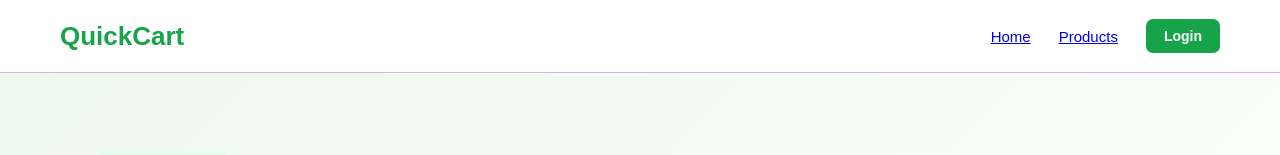
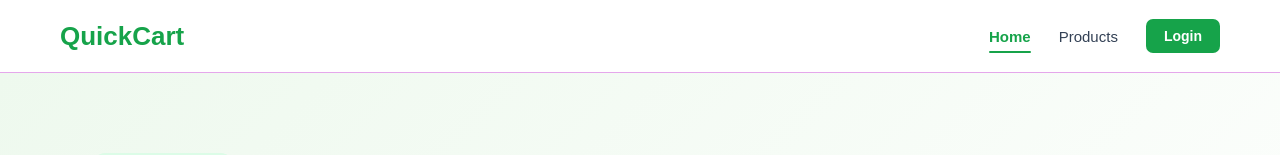
Before and after one commit to deep-developer-99/QuickCart, a React (Vite) app in the folder client/: page / in a window 1280 px wide. Shown: the top 155 px of the page. Built offline with nearby package versions, Linux system fonts and the light colour scheme; no server answers.

Commit message:
change the style of the navbar links

```diff
--- a/client/src/components/common/Navbar.css
+++ b/client/src/components/common/Navbar.css
@@ -21,7 +21,6 @@
   justify-content: space-between;
 }
 
-/* Logo */
 .navbar-logo {
   color: #16a34a;
 
@@ -35,7 +34,6 @@
   color: #15803d;
 }
 
-/* Desktop Navigation */
 .navbar-links {
   display: flex;
   align-items: center;
@@ -46,28 +44,65 @@
   font-weight: 500;
 
   text-decoration: none;
-  transition: color 0.2 ease;
+  transition: color 0.2s ease;
 }
+
+.navbar-link {
+  position: relative;
+
+  color: #334155;
+
+  text-decoration: none;
+
+  transition: color 0.2s ease;
+}
+
 .navbar-link:hover {
   color: #16a34a;
 }
 
-/* Login */
+.navbar-link.active {
+  color: #16a34a;
+  font-weight: 700;
+}
+
+.navbar-link.active::after {
+  content: "";
+
+  position: absolute;
+  left: 0;
+  right: 0;
+  bottom: -8px;
+
+  height: 2px;
+
+  background-color: #16a34a;
+  border-radius: 2px;
+}
+
 .navbar-login {
   padding: 9px 18px;
+
   background-color: #16a34a;
   color: #ffffff;
 
   border-radius: 7px;
+
   font-size: 14px;
   font-weight: 600;
 
   text-decoration: none;
-  transition: background-color 0.2 ease;
+
+  transition: background-color 0.2s ease;
 }
 
 .navbar-login:hover {
   background-color: #15803d;
+}
+
+.navbar-login.active {
+  background-color: #15803d;
+  box-shadow: 0 0 0 2px #bbf7d0;
 }
 
 .navbar-logout {
@@ -91,9 +126,9 @@
   background-color: #dc2626;
 }
 
-/* Mobile Menu Button */
 .navbar-menu-button {
   display: none;
+
   width: 40px;
   height: 40px;
 
@@ -118,13 +153,9 @@
   background-color: #334155;
 }
 
-/* Mobile Menu */
-
 .mobile-menu {
   display: none;
 }
-
-/* Tablet / Mobile */
 
 @media (max-width: 768px) {
   .navbar-container {
@@ -151,6 +182,8 @@
   }
 
   .mobile-menu-link {
+    position: relative;
+
     padding: 13px 0;
 
     color: #334155;
@@ -165,6 +198,28 @@
 
   .mobile-menu-link:hover {
     color: #16a34a;
+  }
+
+  .mobile-menu-link.active {
+    color: #16a34a;
+    font-weight: 700;
+    padding-left: 10px;
+  }
+
+  .mobile-menu-link.active::before {
+    content: "";
+
+    position: absolute;
+    left: 0;
+    top: 50%;
+
+    width: 4px;
+    height: 22px;
+
+    background-color: #16a34a;
+    border-radius: 4px;
+
+    transform: translateY(-50%);
   }
 
   .mobile-menu-login {
@@ -184,6 +239,15 @@
     text-decoration: none;
   }
 
+  .mobile-menu-login:hover {
+    background-color: #15803d;
+  }
+
+  .mobile-menu-login.active {
+    background-color: #15803d;
+    box-shadow: 0 0 0 2px #bbf7d0;
+  }
+
   .mobile-menu-logout {
     margin-top: 12px;
 
--- a/client/src/components/common/Navbar.tsx
+++ b/client/src/components/common/Navbar.tsx
@@ -1,5 +1,5 @@
 import { useState } from "react";
-import { Link, useNavigate } from "react-router-dom";
+import { NavLink, Link, useNavigate } from "react-router-dom";
 
 import { logout } from "../../services/authService";
 import { logoutUser } from "../../store/slice/authSlice";
@@ -34,34 +34,57 @@ const Navbar = () => {
   return (
     <header className="navbar">
       <div className="navbar-container">
-        {/* Logo */}
         <Link to="/" className="navbar-logo" onClick={closeMenu}>
           QuickCart
         </Link>
 
-        {/* Desktop Navigation */}
         <nav className="navbar-links">
-          <Link to="/" className="navbar-link">
+          <NavLink
+            to="/"
+            className={({ isActive }) =>
+              isActive ? "navbar-link active" : "navbar-link"
+            }
+          >
             Home
-          </Link>
+          </NavLink>
 
-          <Link to="/products" className="navbar-link">
+          <NavLink
+            to="/products"
+            className={({ isActive }) =>
+              isActive ? "navbar-link active" : "navbar-link"
+            }
+          >
             Products
-          </Link>
+          </NavLink>
 
           {isAuthenticated && user?.role === "user" ? (
             <>
-              <Link to="/cart" className="navbar-link">
+              <NavLink
+                to="/cart"
+                className={({ isActive }) =>
+                  isActive ? "navbar-link active" : "navbar-link"
+                }
+              >
                 Cart
-              </Link>
+              </NavLink>
 
-              <Link to="/my-orders" className="navbar-link">
+              <NavLink
+                to="/my-orders"
+                className={({ isActive }) =>
+                  isActive ? "navbar-link active" : "navbar-link"
+                }
+              >
                 My Orders
-              </Link>
+              </NavLink>
 
-              <Link to="/me" className="navbar-link">
+              <NavLink
+                to="/me"
+                className={({ isActive }) =>
+                  isActive ? "navbar-link active" : "navbar-link"
+                }
+              >
                 Profile
-              </Link>
+              </NavLink>
 
               <button
                 type="button"
@@ -72,13 +95,17 @@ const Navbar = () => {
               </button>
             </>
           ) : (
-            <Link to="/login" className="navbar-login">
+            <NavLink
+              to="/login"
+              className={({ isActive }) =>
+                isActive ? "navbar-login active" : "navbar-login"
+              }
+            >
               Login
-            </Link>
+            </NavLink>
           )}
         </nav>
 
-        {/* Mobile Menu Button */}
         <button
           type="button"
           className="navbar-menu-button"
@@ -91,34 +118,59 @@ const Navbar = () => {
         </button>
       </div>
 
-      {/* Mobile Navigation */}
       {isMenuOpen && (
         <nav className="mobile-menu">
-          <Link to="/" className="mobile-menu-link" onClick={closeMenu}>
+          <NavLink
+            to="/"
+            className={({ isActive }) =>
+              isActive ? "mobile-menu-link active" : "mobile-menu-link"
+            }
+            onClick={closeMenu}
+          >
             Home
-          </Link>
+          </NavLink>
 
-          <Link to="/products" className="mobile-menu-link" onClick={closeMenu}>
+          <NavLink
+            to="/products"
+            className={({ isActive }) =>
+              isActive ? "mobile-menu-link active" : "mobile-menu-link"
+            }
+            onClick={closeMenu}
+          >
             Products
-          </Link>
+          </NavLink>
 
           {isAuthenticated && user?.role === "user" ? (
             <>
-              <Link to="/cart" className="mobile-menu-link" onClick={closeMenu}>
+              <NavLink
+                to="/cart"
+                className={({ isActive }) =>
+                  isActive ? "mobile-menu-link active" : "mobile-menu-link"
+                }
+                onClick={closeMenu}
+              >
                 Cart
-              </Link>
+              </NavLink>
 
-              <Link
+              <NavLink
                 to="/my-orders"
-                className="mobile-menu-link"
+                className={({ isActive }) =>
+                  isActive ? "mobile-menu-link active" : "mobile-menu-link"
+                }
                 onClick={closeMenu}
               >
                 My Orders
-              </Link>
+              </NavLink>
 
-              <Link to="/me" className="mobile-menu-link" onClick={closeMenu}>
+              <NavLink
+                to="/me"
+                className={({ isActive }) =>
+                  isActive ? "mobile-menu-link active" : "mobile-menu-link"
+                }
+                onClick={closeMenu}
+              >
                 Profile
-              </Link>
+              </NavLink>
 
               <button
                 type="button"
@@ -129,9 +181,15 @@ const Navbar = () => {
               </button>
             </>
           ) : (
-            <Link to="/login" className="mobile-menu-login" onClick={closeMenu}>
+            <NavLink
+              to="/login"
+              className={({ isActive }) =>
+                isActive ? "mobile-menu-login active" : "mobile-menu-login"
+              }
+              onClick={closeMenu}
+            >
               Login
-            </Link>
+            </NavLink>
           )}
         </nav>
       )}
```
